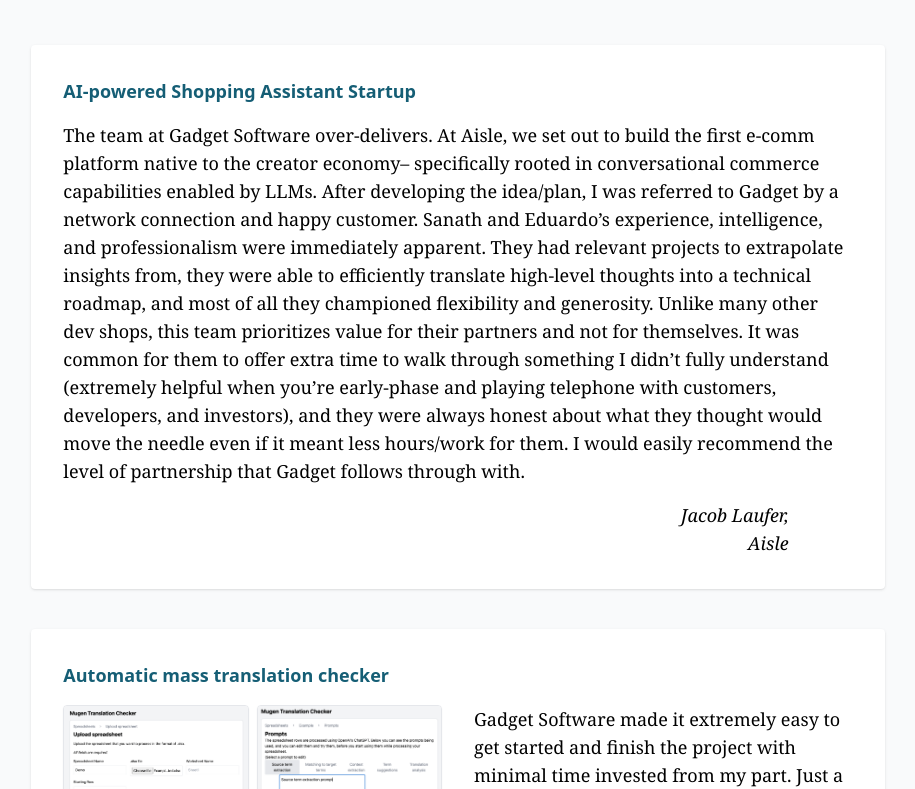
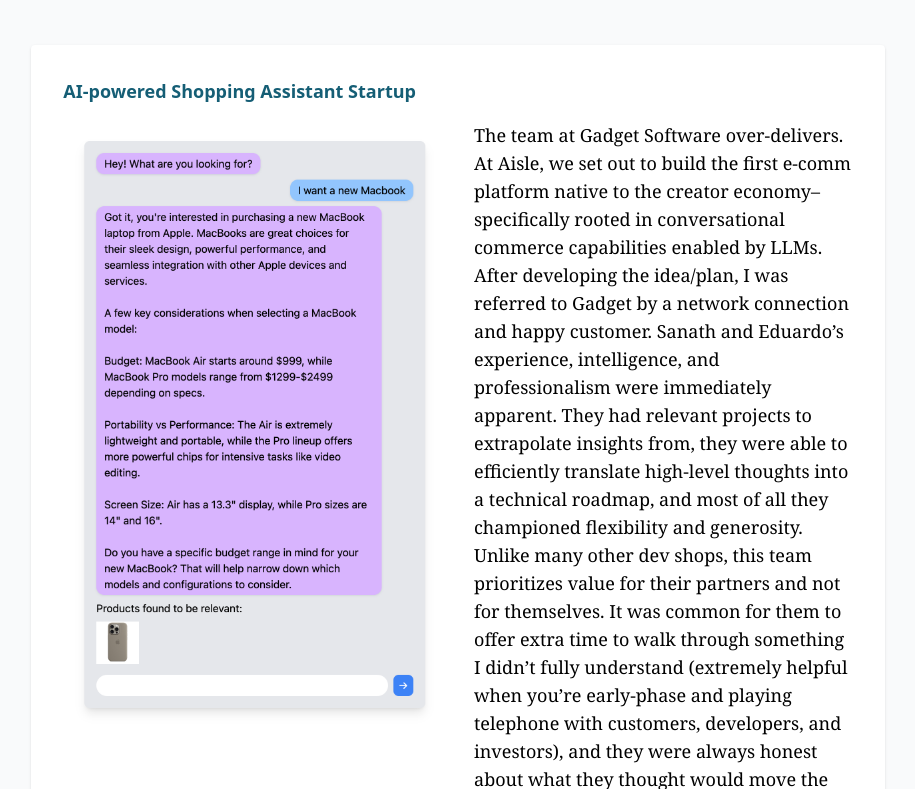
Before and after one commit to Gadget-Software/website, a SvelteKit app: page /testimonials in a window 1280 px wide. Shown: the part 771-1560 px from the top of the page, without its empty margins (182-1097 px from the left). Built offline with nearby package versions, Linux system fonts and the light colour scheme.

Commit message:
Add screenshot to Aisle testimonial

```diff
--- a/src/routes/testimonials/+page.svelte
+++ b/src/routes/testimonials/+page.svelte
@@ -50,7 +50,11 @@
     </h2>
 
     <TestimonialCard title="AI-powered Shopping Assistant Startup">
-      <figure class="flex flex-col gap-4">
+      <div class="flex flex-col md:flex-row justify-between items-start gap-8">
+        <div class="w-full md:w-1/2">
+          <img src="/aisle-min.png" alt="Chat box with user prompting 'I want a new Macbook' and chatbot responding with shopping guidance and clarifying questions in the style of the tech YouTuber it's representing" />
+        </div>
+        <figure class="w-full md:w-1/2 flex flex-col gap-4">
           <p>
             The team at Gadget Software over-delivers. At Aisle, we set out to build the first e-comm platform native to
             the creator economy– specifically rooted in conversational commerce capabilities enabled by LLMs. After
@@ -70,7 +74,7 @@
             Aisle
           </figcaption>
         </figure>
-
+      </div>
     </TestimonialCard>
 
     <TestimonialCard title="Automatic mass translation checker">
```
Also changed, not shown: static/aisle-min.png (added). Lines whose indentation alone changed are shown as unchanged.
